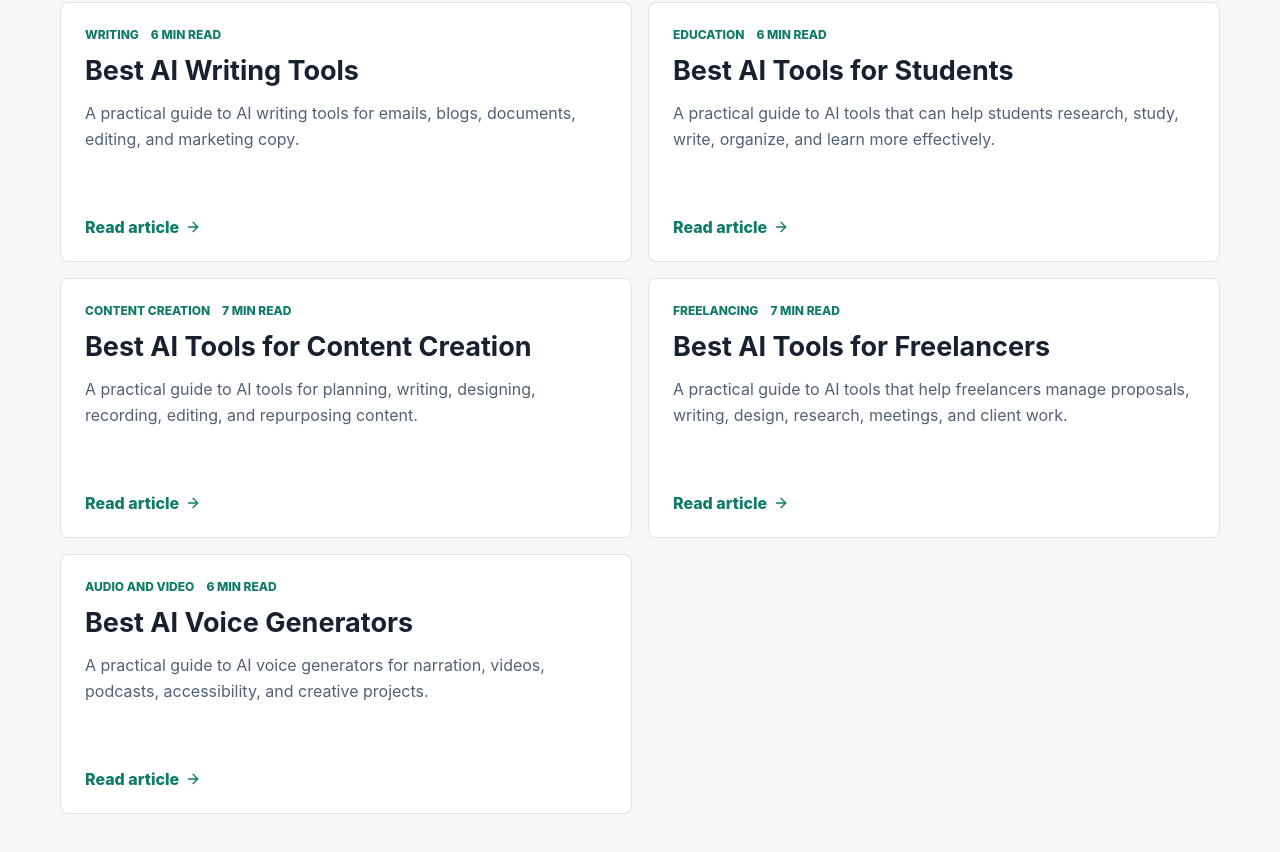
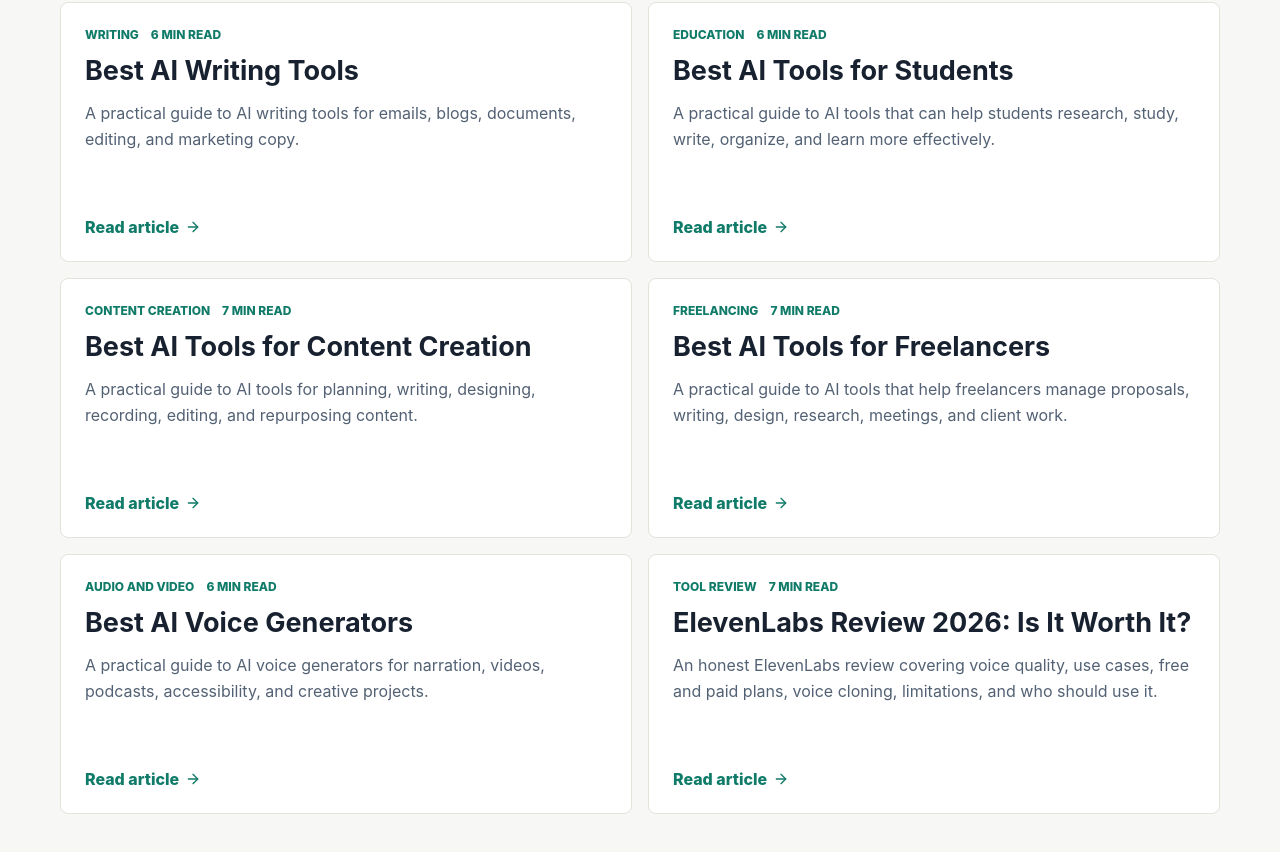
Before and after one commit to richp66-glitch/netaitools, a Next.js app: page /articles in a window 1280 px wide. Shown: the part 1186-2038 px from the top of the page. Built offline with nearby package versions, Linux system fonts and the light colour scheme.

Commit message:
Update articles.js

```diff
--- a/app/articles/articles.js
+++ b/app/articles/articles.js
@@ -299,6 +299,60 @@
       },
     ],
   },
+  {
+    slug: 'elevenlabs-review',
+    title: 'ElevenLabs Review 2026: Is It Worth It?',
+    description: 'An honest ElevenLabs review covering voice quality, use cases, free and paid plans, voice cloning, limitations, and who should use it.',
+    date: 'July 11, 2026',
+    category: 'Tool Review',
+    readTime: '7 min read',
+    affiliateUrl: 'https://try.elevenlabs.io/7h3i5ade8a1o',
+    affiliateLabel: 'Try ElevenLabs',
+    intro:
+      'ElevenLabs is a voice platform for turning text into natural-sounding speech, creating voiceovers, dubbing content, and building audio experiences. Here is where it fits, what to test before paying, and what to know about responsible voice use.',
+    sections: [
+      {
+        heading: 'Quick verdict',
+        body:
+          'ElevenLabs is worth testing if natural delivery matters in your workflow. It is a strong fit for narration, short-form video, podcasts, training content, and prototypes. It is less useful if you only need occasional basic text-to-speech or if you cannot review and edit generated audio before publishing.',
+      },
+      {
+        heading: 'What ElevenLabs does well',
+        body:
+          'The platform focuses on expressive text-to-speech and voice workflows. You can choose from a voice library, generate narration from a script, and work across multiple languages. The biggest practical advantage is that the result can sound more conversational than basic robotic text-to-speech, especially when the script and punctuation are prepared carefully.',
+      },
+      {
+        heading: 'Who it is best for',
+        body:
+          'Creators can use it for video narration, podcast segments, explainers, and social clips. Small teams can use it for training material, product demos, accessibility support, and localized content. Developers can also evaluate its API when they need speech inside an application. Start with a short sample and compare it with the voice quality your audience expects.',
+      },
+      {
+        heading: 'Free tier and paid plans',
+        body:
+          'ElevenLabs offers a free tier for testing, along with paid plans and usage-based options. Plan limits, included credits, commercial rights, and available features can change, so check the current pricing and plan terms before publishing client work or committing to a subscription. A free test is the right first step for most beginners.',
+      },
+      {
+        heading: 'Voice cloning and responsible use',
+        body:
+          'ElevenLabs supports Instant Voice Cloning and Professional Voice Cloning. Only clone a voice when you have the necessary permission and rights. Do not use synthetic speech to impersonate someone, mislead an audience, or bypass consent. Review platform policies and your own legal obligations before using a clone commercially.',
+      },
+      {
+        heading: 'Limitations to consider',
+        body:
+          'Generated audio can still mispronounce names, emphasize the wrong words, or miss the intended emotion. Longer projects may require multiple generations and manual editing. Voice quality also depends on the script, punctuation, language, and selected voice. Always listen to the final export, verify factual content in the script, and keep a human review step.',
+      },
+      {
+        heading: 'How to test it in 10 minutes',
+        body:
+          'Write a 30-second script, generate two versions with different voices, and listen for pronunciation, pacing, warmth, and consistency. Then estimate the time saved compared with recording and editing the same passage yourself. If the result is useful on a real project, review the current plan terms and decide whether the upgrade is justified.',
+      },
+      {
+        heading: 'Bottom line',
+        body:
+          'ElevenLabs is one of the more compelling options for realistic AI voice work, but the best choice depends on your workflow, budget, rights, and review process. Try the free tier first, use the smallest real project you have, and treat the current plan page and terms as the source of truth.',
+      },
+    ],
+  },
 ];
 
 export function getArticle(slug) {
```
